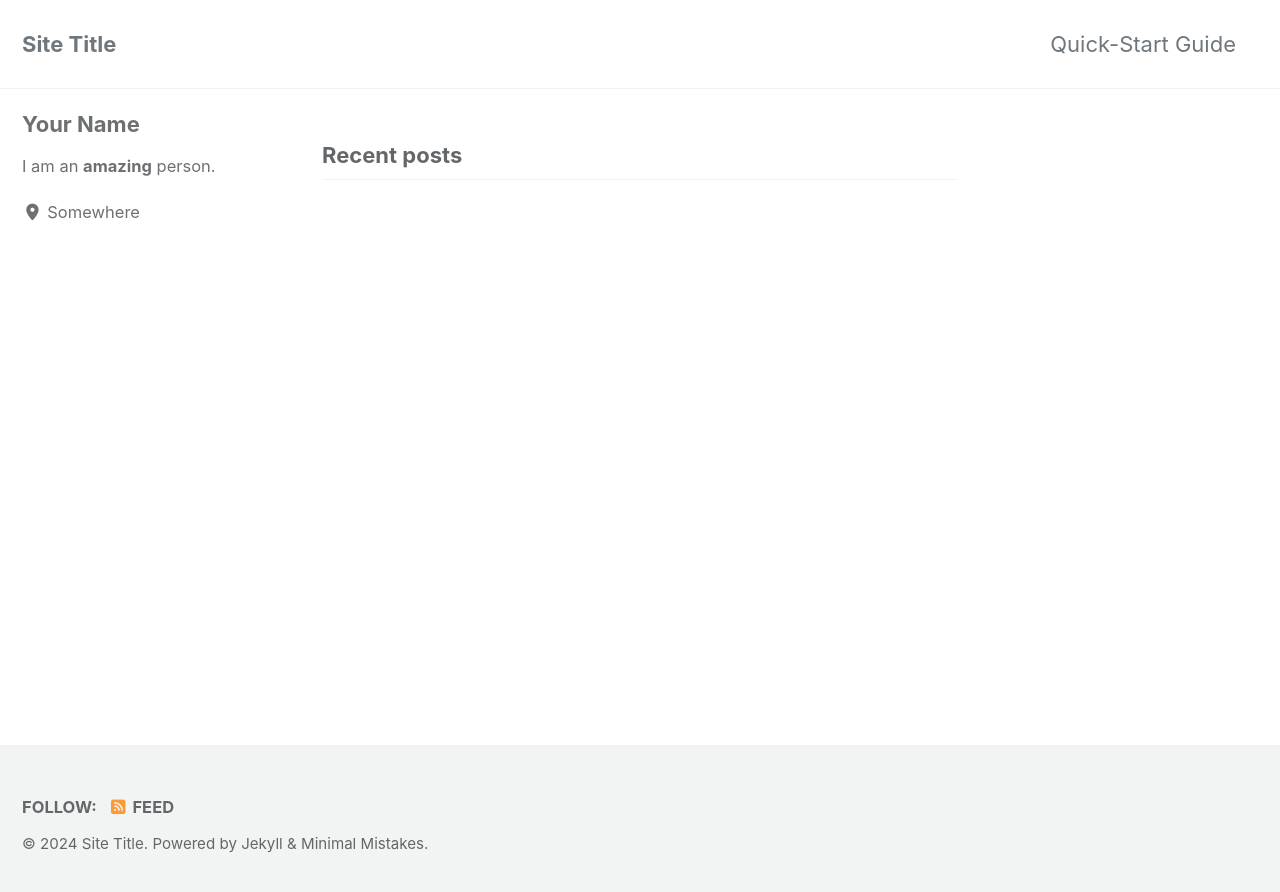
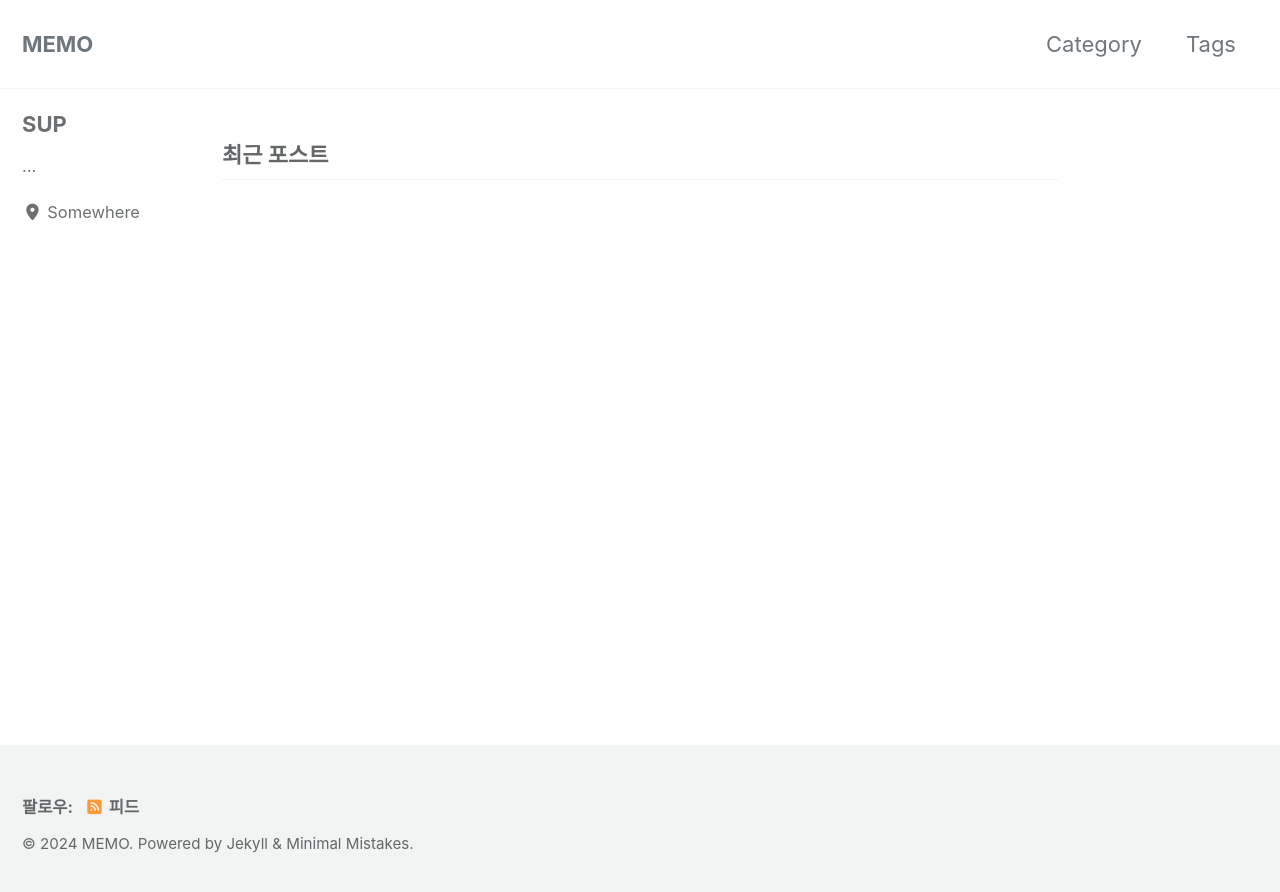
Before and after one commit to xyz1183/xyz1183.github.io, a Jekyll site: the page built from index.html, in a window 1280 px wide. Shown: the top 892 px of the page. Built offline with Jekyll 4.4.1, drawn with Linux system fonts in a browser that asks for light colours; cached includes are drawn as plain includes; the list of posts is cut into pages by our own code.

Commit message:
설정 수정

```diff
--- a/_config.yml
+++ b/_config.yml
@@ -15,12 +15,12 @@
 minimal_mistakes_skin    : "default" # "air", "aqua", "contrast", "dark", "dirt", "neon", "mint", "plum", "sunrise"
 
 # Site Settings
-locale                   : "en-US"
-title                    : "Site Title"
+locale                   : "ko-KR"
+title                    : "MEMO"
 title_separator          : "-"
 subtitle                 : # site tagline that appears below site title in masthead
-name                     : "Your Name"
-description              : "An amazing website."
+name                     : "sup"
+description              : "memo"
 url                      : # the base hostname & protocol for your site e.g. "https://mmistakes.github.io"
 baseurl                  : # the subpath of your site, e.g. "/blog"
 repository               : # GitHub username/repo-name e.g. "mmistakes/minimal-mistakes"
@@ -112,9 +112,9 @@ analytics:
 
 # Site Author
 author:
-  name             : "Your Name"
+  name             : "SUP"
   avatar           : # path of avatar image, e.g. "/assets/images/bio-photo.jpg"
-  bio              : "I am an **amazing** person."
+  bio              : "..."
   location         : "Somewhere"
   email            :
   links:
@@ -230,7 +230,7 @@ timezone: # https://en.wikipedia.org/wiki/List_of_tz_database_time_zones
 
 
 # Pagination with jekyll-paginate
-paginate: 5 # amount of posts to show
+paginate: 10 # amount of posts to show
 paginate_path: /page:num/
 
 # Pagination with jekyll-paginate-v2
@@ -322,3 +322,9 @@ defaults:
       comments: # true
       share: true
       related: true
+  - scope:
+      path: "_pages"
+      type: pages
+    values:
+      layout: single
+      author_profile: false
--- a/_data/navigation.yml
+++ b/_data/navigation.yml
@@ -1,7 +1,9 @@
 # main links
 main:
-  - title: "Quick-Start Guide"
-    url: https://mmistakes.github.io/minimal-mistakes/docs/quick-start-guide/
+  - title: "Category"
+    url: "/categories/"
+  - title: "Tags"
+    url: /tags/
   # - title: "About"
   #   url: https://mmistakes.github.io/minimal-mistakes/about/
   # - title: "Sample Posts"
--- a/_sass/minimal-mistakes/_base.scss
+++ b/_sass/minimal-mistakes/_base.scss
@@ -126,6 +126,7 @@ blockquote {
 /* links */
 
 a {
+  text-decoration: none;
   &:focus {
     @extend %tab-focus;
   }
--- a/_sass/minimal-mistakes/_variables.scss
+++ b/_sass/minimal-mistakes/_variables.scss
@@ -155,9 +155,9 @@ $max-width: $x-large !default;
    Grid
    ========================================================================== */
 
-$right-sidebar-width-narrow: 200px !default;
-$right-sidebar-width: 300px !default;
-$right-sidebar-width-wide: 400px !default;
+$right-sidebar-width-narrow: 100px !default;
+$right-sidebar-width: 200px !default;
+$right-sidebar-width-wide: 250px !default;
 
 /*
    Other
```
